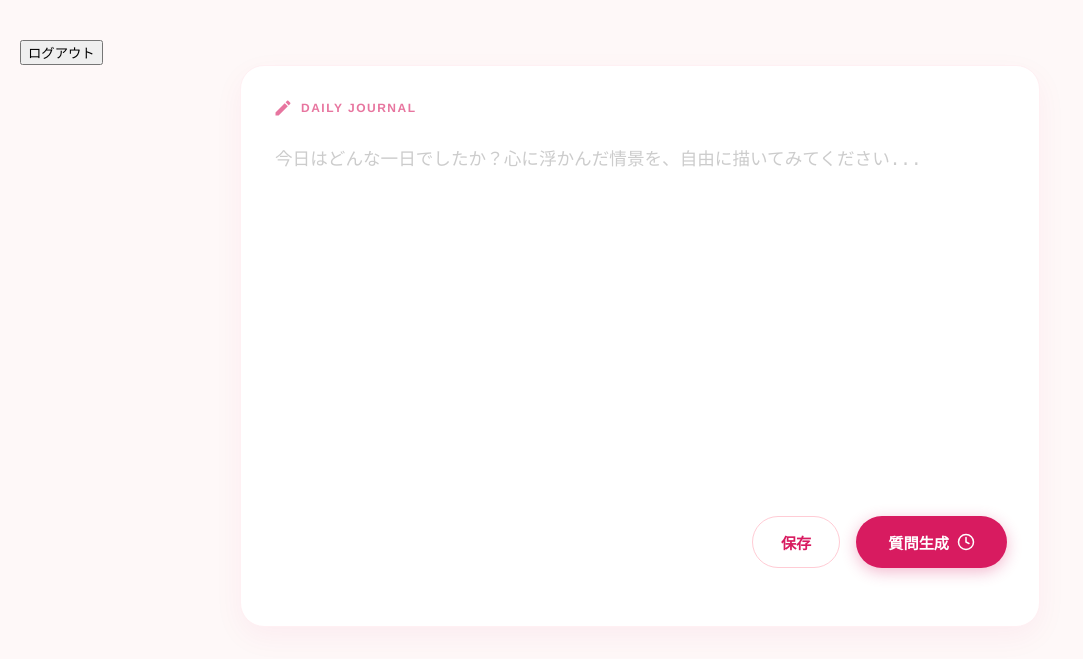
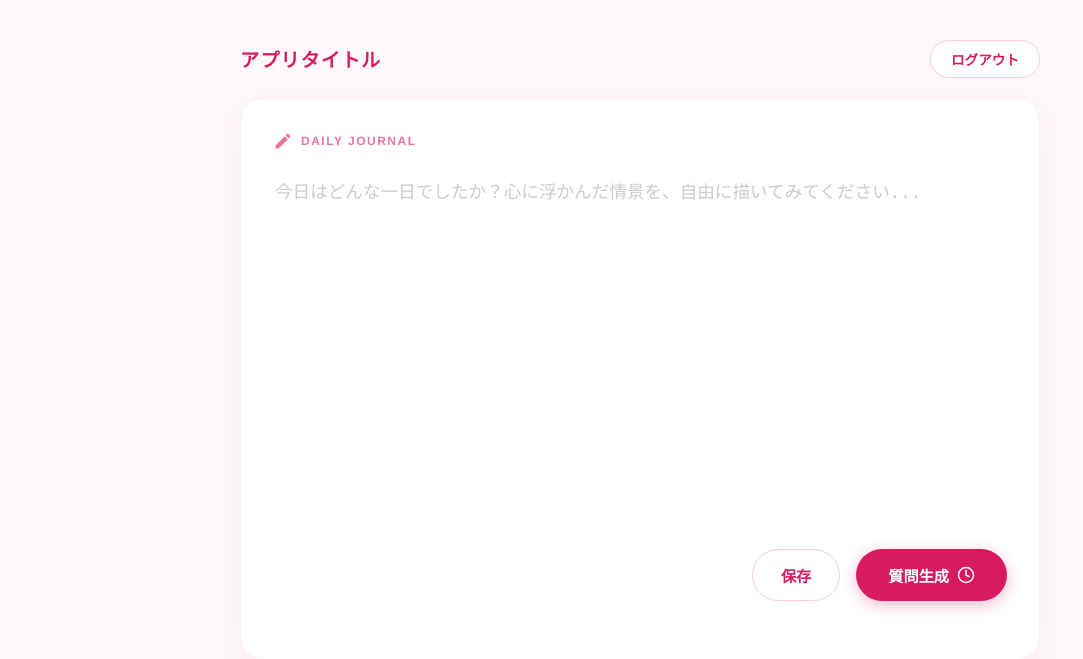
Before and after one commit to GDGoC-Japan-Hackathon/plum-ramen, a FastAPI app: page /diary-form in a window 1280 px wide. Shown: the top 659 px of the page, without its empty margins (0-1083 px from the left). Run offline with FastAPI, Linux system fonts and the light colour scheme; some libraries are stand-ins or nearby versions.

Commit message:
fix: ヘッターのスタイリング適用

```diff
--- a/templates/components/header.html
+++ b/templates/components/header.html
@@ -1,5 +1,9 @@
-<header>
-    <button id="logout-button">ログアウト</button>
+<header
+    style="max-width: 800px; margin: 0 auto 20px; color: #d81b60; font-weight: bold; font-size: 1.2rem; letter-spacing: 1px; display: flex; justify-content: space-between; align-items: center;">
+    アプリタイトル
+    <button id="logout-button"
+        style="padding: 8px 20px; border-radius: 30px; border: 1.5px solid #ffccd5; background: white; color: #d81b60; font-weight: bold; cursor: pointer; font-size: 0.85rem; transition: 0.2s;"
+        onmouseover="this.style.background='#fff0f3'" onmouseout="this.style.background='white'">ログアウト</button>
     <script type="module">
         import { logout } from "/static/firebase-auth.js";
 
```
